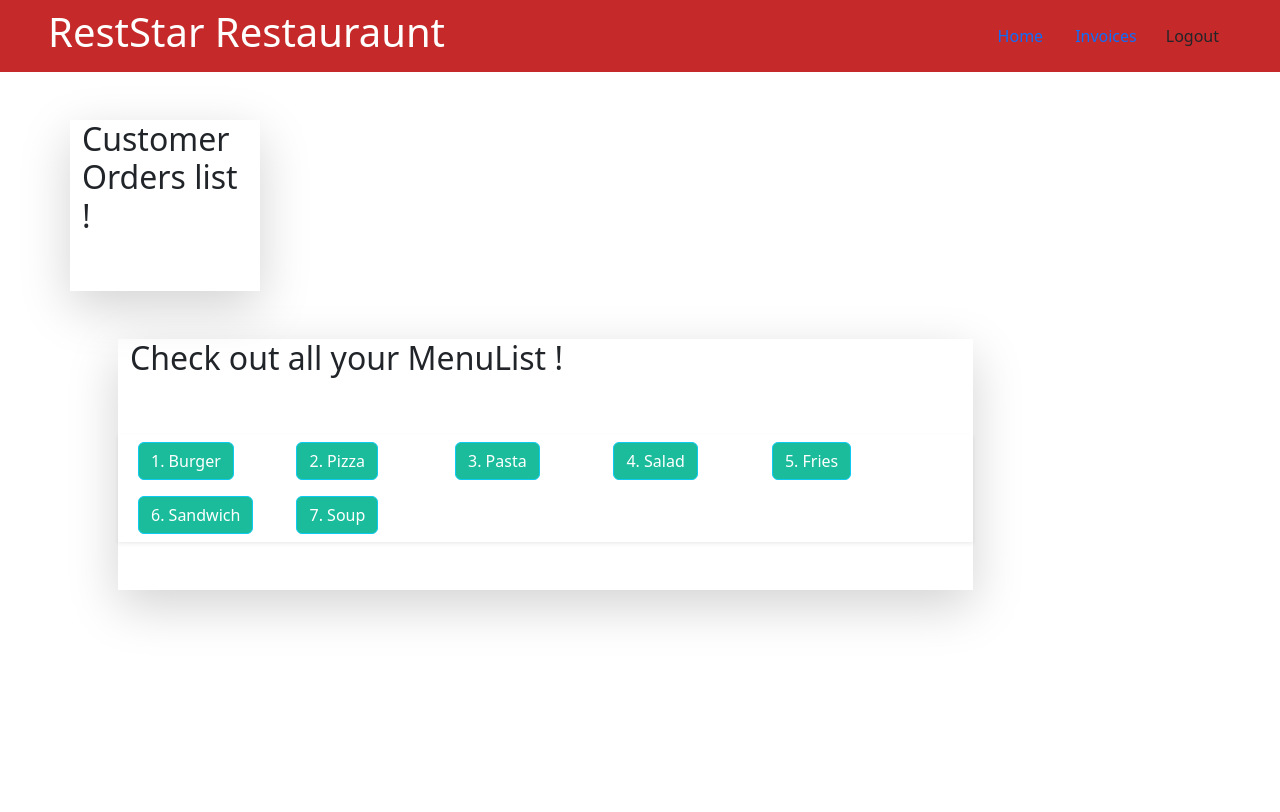
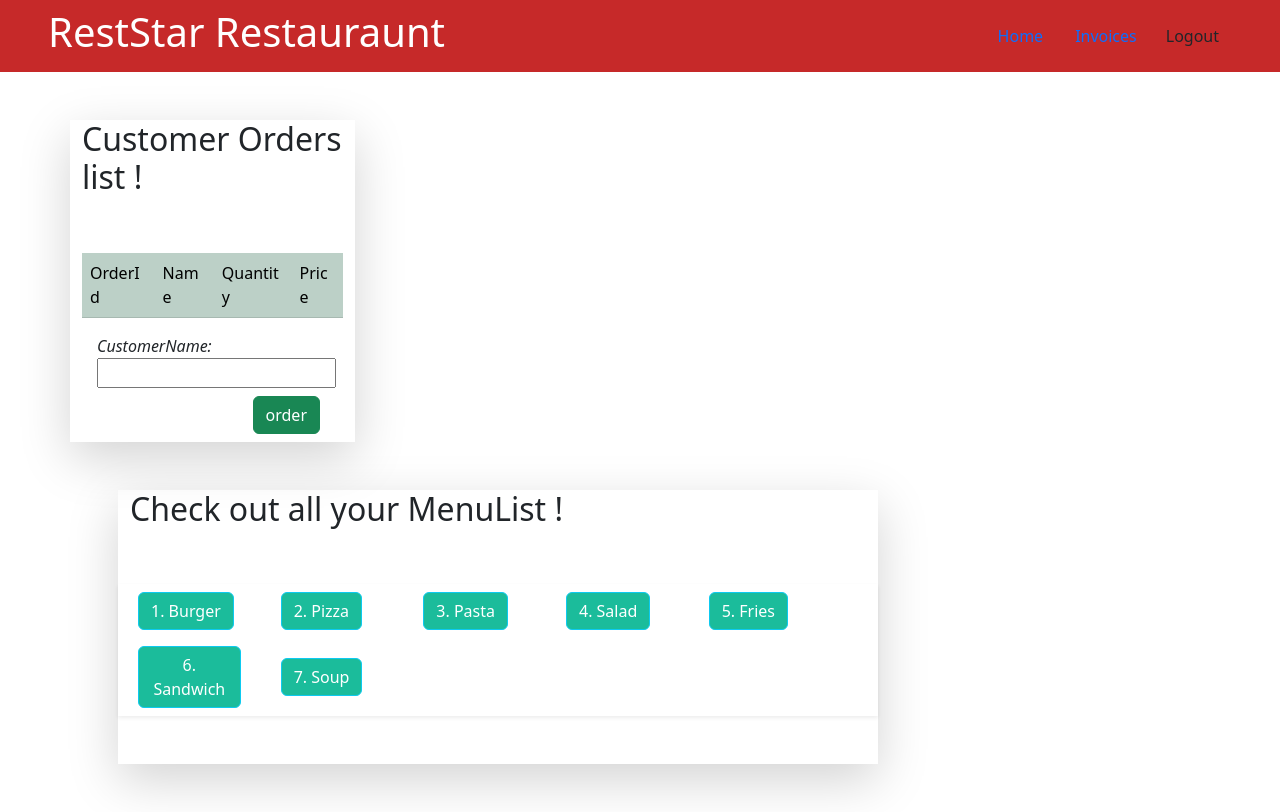
Before and after one commit to khorimoore/RestStar, a React (Vite) app in the folder client/: page / in a window 1280 px wide. Built offline with nearby package versions, Linux system fonts and the light colour scheme.

Commit message:
working on Customer orderList

```diff
--- a/client/src/components/CustomerOrders.tsx
+++ b/client/src/components/CustomerOrders.tsx
@@ -1,4 +1,5 @@
 import React, { useState, useEffect } from 'react';
+import 'bootstrap/dist/css/bootstrap.min.css';
 import { CustomerOrderData } from '../interfaces/CustomerOrderData';
 
 interface CustomerOrderProps {
@@ -11,16 +12,61 @@ const CustomerList: React.FC<CustomerOrderProps> = ({ customerOrders }) => {
             <h2 className="pb-5">
                  Customer Orders list !
             </h2>
-            {customerOrders && customerOrders.map((customerOrder) => (
-                <div className="row align-center mb-5 fw-0" key={customerOrder.id}>
-                    <div className="col-md-6">
-                        <h3>{customerOrder.id}. {customerOrder.name}</h3>
-                    </div>
-                    <div className="col-md-6">
-                        <h4><a href={`mailto:${customerOrder.price}`}>{customerOrder.price}</a></h4>
-                    </div>
-                </div>
-            ))}
+            <table className="table table-success table-striped ">
+                <thead>
+                <tr className="table-active">
+                    <td>
+                        OrderId
+                    </td>
+                    <td>
+                       Name
+                    </td>
+                    <td>
+                        Quantity
+                    </td>
+                    <td>
+                        Price
+                    </td>
+                </tr>
+                </thead>
+                <tbody>
+
+
+
+                {customerOrders && customerOrders.map((customerOrder,index) => (
+                    <tr className="table-active">
+                        <td>
+                           {index+1}
+                        </td>
+                        <td>
+                            {customerOrder.name}
+                        </td>
+                        <td>
+                            <select onChange={(e)=>alert(e.target.value)}>
+                                <option value='1'>1</option>
+                                <option value='2'>2</option>
+                                <option value='3'>3</option>
+                                <option value='4'>4</option>
+                                <option value='5'>5</option>
+                            </select>
+                        </td>
+                        <td>
+                            {customerOrder.price}
+                        </td>
+
+                    </tr>
+                ))}
+                </tbody>
+            </table>
+            <div className='col-12'>
+
+                <span ><i>CustomerName: </i></span>
+                <input className='form'  name='customername'></input>
+            </div>
+            <div className='col-12'>
+
+              <button className='btn btn-success float-end m-2'>order</button>
+            </div>
         </>
     );
 };
--- a/client/src/pages/Home.tsx
+++ b/client/src/pages/Home.tsx
@@ -82,13 +82,13 @@ const Home = () => {
                 ) : (
 
                         <div className="row">
-                            <div className="col-2 shadow-lg text-break">
+                            <div className="col-3 shadow-lg text-break">
                                 {/* <CustomerOrders customerOrders={[{id:1,name:'cofeee',price:10},{id:1,name:'cofeee',price:10},{id:1,name:'cofeee',price:10}]}/>      */}
                                 <CustomerOrders customerOrders={customerOrderList} />
                             </div>
 
 
-                            <div className="col-9 m-5 shadow-lg">
+                            <div className="col-8 m-5 shadow-lg">
                                 <MenuList menuLists={foodItems} addOrders={addOrders}/>
                             </div>
                         </div>
```
